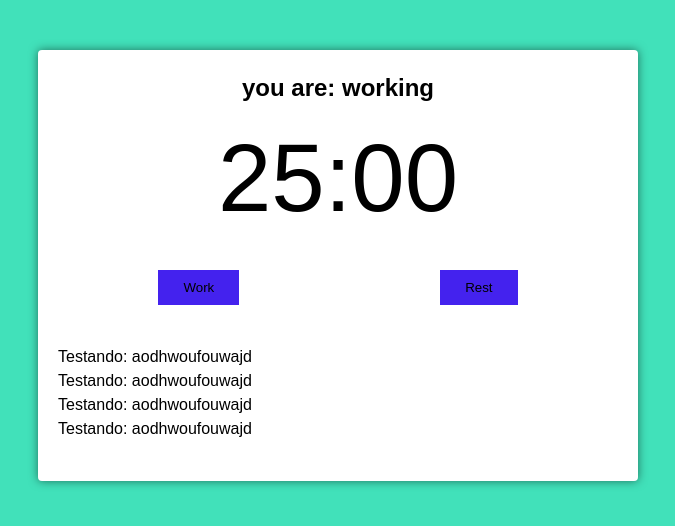
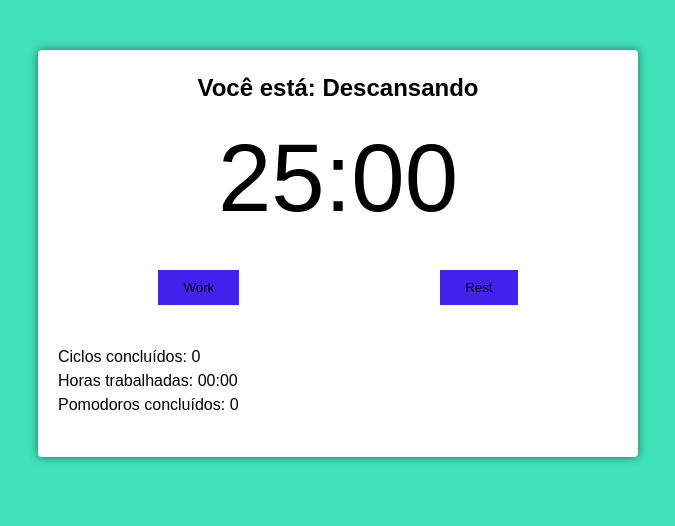
Before and after one commit to RafaelM10/Pomodoro, a React (Create React App) app: page / in a window 1280 px wide. Shown: the top 526 px of the page, without its empty margins (302-977 px from the left). Built offline with nearby package versions, Linux system fonts and the light colour scheme.

Commit message:
Configurando Pomodoro-Timer

```diff
--- a/src/components/pomodoro-timer.tsx
+++ b/src/components/pomodoro-timer.tsx
@@ -1,15 +1,15 @@
-import React, { useEffect } from 'react';
-import { useInterval } from '../hooks/use-interval';
-import { secondsToTime } from '../utils/secondsToTime';
-import { Button } from './button';
-import { Timer } from './timer';
-const bellStart = require('../sounds/bell-start.mp3');
-const bellFinish = require('../sounds/bell-finish.mp3');
+import React, { useEffect, useCallback } from "react";
+import { useInterval } from "../hooks/use-interval";
+import { secondsToTime } from "../utils/secondsToTime";
+import { Button } from "./button";
+import { Timer } from "./timer";
+const bellStart = require("../sounds/bell-start.mp3");
+const bellFinish = require("../sounds/bell-finish.mp3");
 
-const audioStartWorking = new Audio (bellStart);
-const audioStopWorking = new Audio (bellFinish);
+const audioStartWorking = new Audio(bellStart);
+const audioStopWorking = new Audio(bellFinish);
 
-interface Props{
+interface Props {
   PomodoroTime: number;
   shortRestTime: number;
   longRestTime: number;
@@ -21,28 +21,37 @@
   const [timeCounting, setTimeCounting] = React.useState(false);
   const [working, setWorking] = React.useState(false);
   const [resting, setResting] = React.useState(false);
+  const [cyclesQtdManager, setCyclesQtdManager] = React.useState(
+    new Array(props.cycles - 1).fill(true)
+  );
 
-    useEffect(() => {
-        if(working) document.body.classList.add('working');
-        if(resting) document.body.classList.remove('working');
-    }, [working]);
+  const [completedCycles, setCompletedCycles] = React.useState(0);
+  const [fullWorkingTime, setfullWorkingTime] = React.useState(0);
+  const [numberOfPomodoro, setNumberOfPomodoro] = React.useState(0);
 
   useInterval(
     () => {
       setMainTime(mainTime - 1);
+      if(working) setfullWorkingTime(fullWorkingTime + 1);
     },
-    timeCounting ? 1000 : null,
+    timeCounting ? 1000 : null
   );
 
-    const configureWork = () => {
+  const configureWork = useCallback(() => {
     setTimeCounting(true);
     setWorking(true);
     setResting(false);
     setMainTime(props.PomodoroTime);
     audioStartWorking.play();
-    }
+  }, [
+      setTimeCounting,
+      setWorking,
+      setResting,
+      setMainTime,
+      props.PomodoroTime,
+    ]);
 
-    const configureRest = (long: boolean) => {
+  const configureRest = useCallback((long: boolean) => {
     setTimeCounting(true);
     setWorking(false);
     setResting(true);
@@ -54,28 +63,64 @@
     }
 
     audioStopWorking.play();
+  }, [
+      setTimeCounting,
+      setWorking,
+      setResting,
+      setMainTime,
+      props.longRestTime,
+      props.shortRestTime,
+    ]);
+
+  useEffect(() => {
+    if (working) document.body.classList.add("working");
+    if (resting) document.body.classList.remove("working");
+
+    if (mainTime > 0) return;
+
+    if (working && cyclesQtdManager.length > 0) {
+      configureRest(false);
+      cyclesQtdManager.pop();
+    } else if (working && cyclesQtdManager.length <= 0) {
+      configureRest(true);
+      setCyclesQtdManager(new Array(props.cycles - 1).fill(true));
+      setCompletedCycles(completedCycles + 1);
     }
+
+    if (working) setNumberOfPomodoro(numberOfPomodoro + 1);
+    if (resting) configureWork();
+  }, [
+      working,
+      resting,
+      mainTime,
+      cyclesQtdManager,
+      numberOfPomodoro,
+      completedCycles,
+      configureRest,
+      setCyclesQtdManager,
+      configureWork,
+      props.cycles,
+    ]);
 
   return (
     <div className="pomodoro">
-            <h2>you are: working</h2>
+      <h2>Você está: {working ?'Trabalhando' : 'Descansando' }</h2>
       <Timer mainTime={mainTime} />
 
       <div className="controls">
-            <Button text='Work' onClick={() => configureWork()}></Button>
-            <Button text='Rest' onClick={() => configureRest(false)}></Button>
-            <Button className={!working && !resting ? 'hidden' : ''}
-                text={timeCounting ? 'pause' : 'Play'}
-                onClick={() =>
-                setTimeCounting(!timeCounting)}
+        <Button text="Work" onClick={() => configureWork()}></Button>
+        <Button text="Rest" onClick={() => configureRest(false)}></Button>
+        <Button
+          className={!working && !resting ? "hidden" : ""}
+          text={timeCounting ? "pause" : "Play"}
+          onClick={() => setTimeCounting(!timeCounting)}
         ></Button>
       </div>
 
       <div className="details">
-                <p>Testando: aodhwoufouwajd </p>
-                <p>Testando: aodhwoufouwajd </p>
-                <p>Testando: aodhwoufouwajd </p>
-                <p>Testando: aodhwoufouwajd </p>
+        <p>Ciclos concluídos: {completedCycles} </p>
+        <p>Horas trabalhadas: {secondsToTime(fullWorkingTime)} </p>
+        <p>Pomodoros concluídos: {numberOfPomodoro} </p>
       </div>
     </div>
   );
```
Lines whose indentation alone changed are shown as unchanged.
